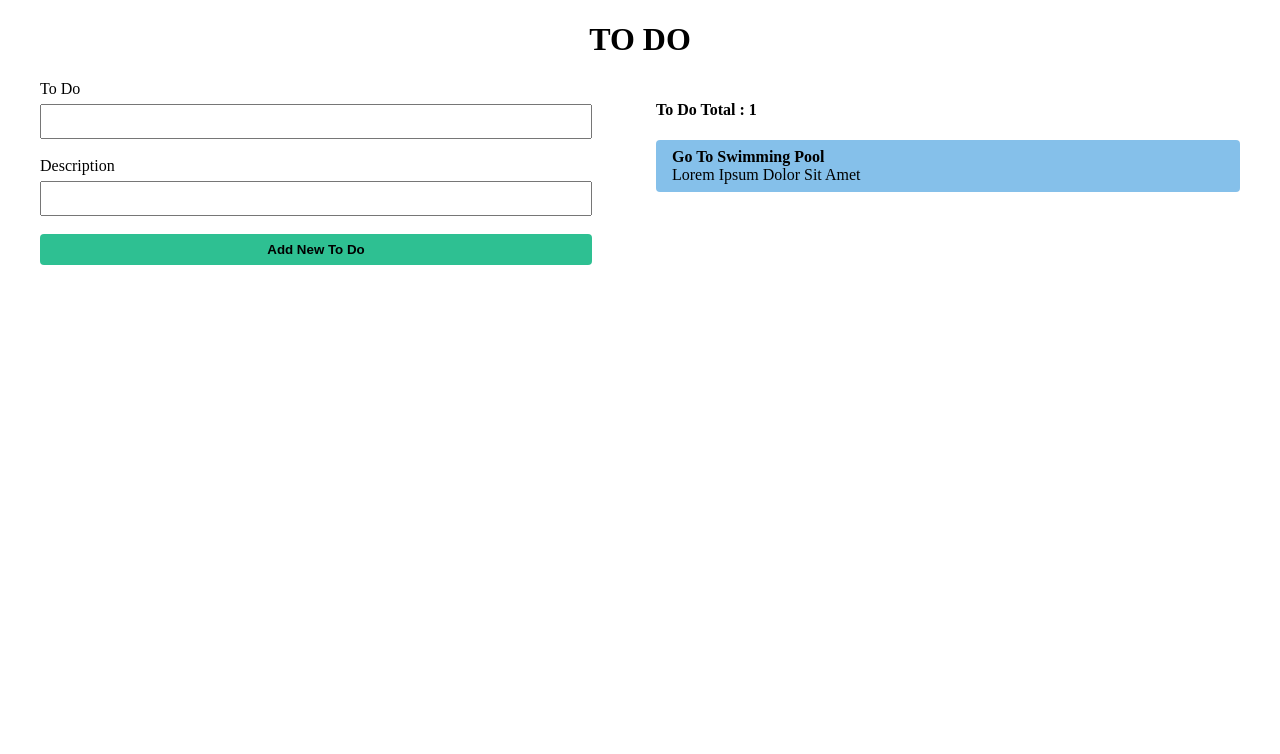
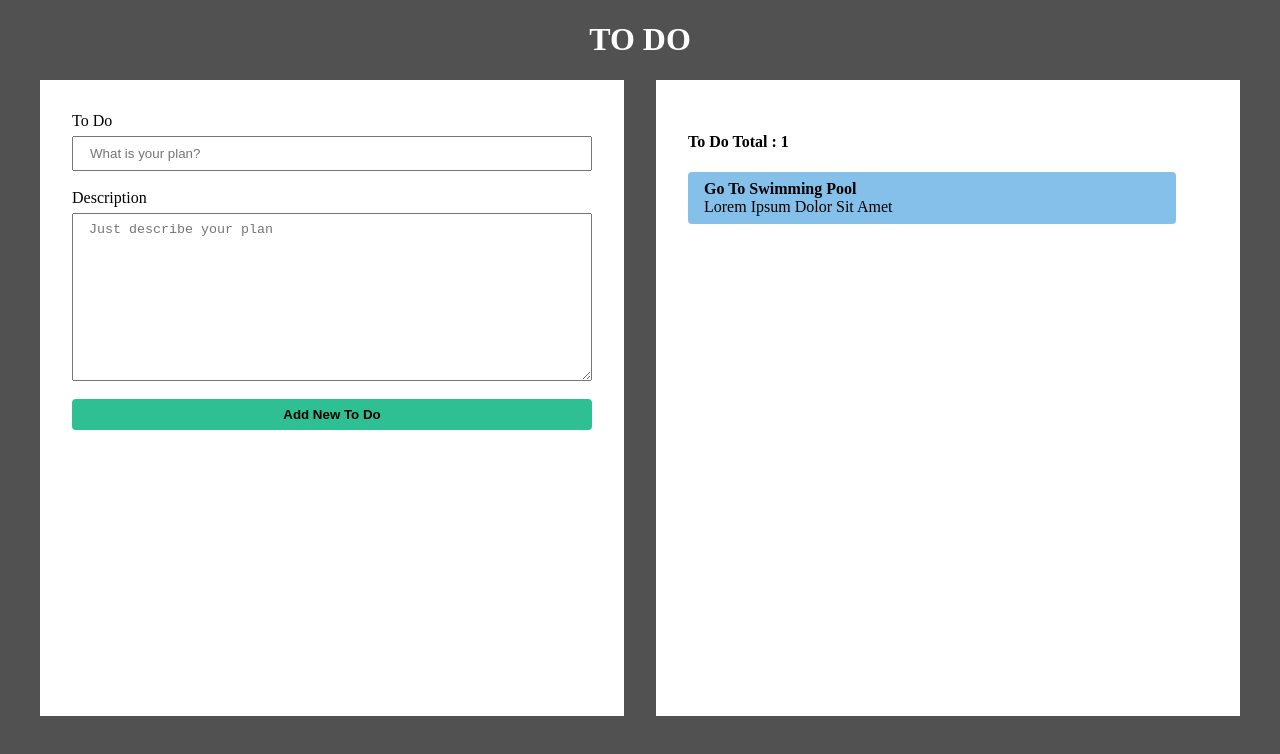
Before and after one commit to Dywa0204/dywa_upn_zetta_learning, an Angular app in the folder angular_learning/: page / in a window 1280 px wide. Shown: the top 754 px of the page. Built offline with nearby package versions, Linux system fonts and the light colour scheme.

Commit message:
Update Angular Task Day 2

```diff
--- a/angular_learning/src/app/app.component.css
+++ b/angular_learning/src/app/app.component.css
@@ -1,3 +1,4 @@
 .container{
-    width: 100%;
+    width: calc(100% - 64px);
+    padding: 0 32px;
 }
--- a/angular_learning/src/app/todos/todos.component.css
+++ b/angular_learning/src/app/todos/todos.component.css
@@ -1,5 +1,7 @@
 h1{
     text-align: center;
+    font-weight: bolder;
+    color: white;
 }
 
 .todos{
@@ -12,10 +14,14 @@ h1{
     display: flex;
     flex-direction: column;
     gap: 6px;
-    padding: 0 32px;
 }
 
-.todo-inputs input{
+.todo-inputs, .todo-output{
+    background-color: white;
+    padding: 32px;
+}
+
+.todo-inputs input, .todo-inputs textarea{
     padding: 8px 16px;
     margin-bottom: 12px;
 }
@@ -30,8 +36,8 @@ h1{
     cursor: pointer;
 }
 
-.todo-output{
-    height: 80vh;
-    max-height: 80vh;
+.todo-list{
+    height: 64vh;
+    max-height: 64vh;
     overflow-y: scroll;
 }
--- a/angular_learning/src/app/todos/todos.component.html
+++ b/angular_learning/src/app/todos/todos.component.html
@@ -2,13 +2,15 @@
 <div class="todos">
     <div class="todo-inputs">
         <label>To Do</label>
-        <input type="text" [(ngModel)]="theTodo">
+        <input type="text" [(ngModel)]="theTodo" placeholder="What is your plan?">
         <label>Description</label>
-        <input type="text" [(ngModel)]="todoDesc">
+        <textarea [(ngModel)]="todoDesc" placeholder="Just describe your plan" rows="10"></textarea>
         <button (click)="onAddTodo()">Add New To Do</button>
     </div>
     <div class="todo-output">
         <h4>To Do Total : {{todos.length}}</h4>
-        <app-todo *ngFor="let todo of todos" [todo]="todo"></app-todo>
+        <div class="todo-list">
+            <app-todo *ngFor="let todo of todos" [todo]="todo"></app-todo>
+        </div>
     </div>
 </div>
--- a/angular_learning/src/app/todos/todos.component.ts
+++ b/angular_learning/src/app/todos/todos.component.ts
@@ -18,11 +18,10 @@ export class TodosComponent implements OnInit {
   }
 
   onAddTodo(){
-    this.todos.push({todo : this.theTodo, desc: this.todoDesc});
+    if(this.theTodo !== '' && this.todoDesc !== ''){
+      this.todos.push({todo : this.theTodo, desc: this.todoDesc});
+    }else{
+      alert("Field Cannot Blank");
+    }
   }
-
-  /* onUpdateTodo(event: Event) {
-    this.theTodo = (<HTMLInputElement>event.target).value;
-  } */
-
 }
--- a/angular_learning/src/index.html
+++ b/angular_learning/src/index.html
@@ -7,7 +7,7 @@
   <meta name="viewport" content="width=device-width, initial-scale=1">
   <link rel="icon" type="image/x-icon" href="favicon.ico">
 </head>
-<body>
+<body style="background-color: #515151;">
   <app-root></app-root>
 </body>
 </html>
```
